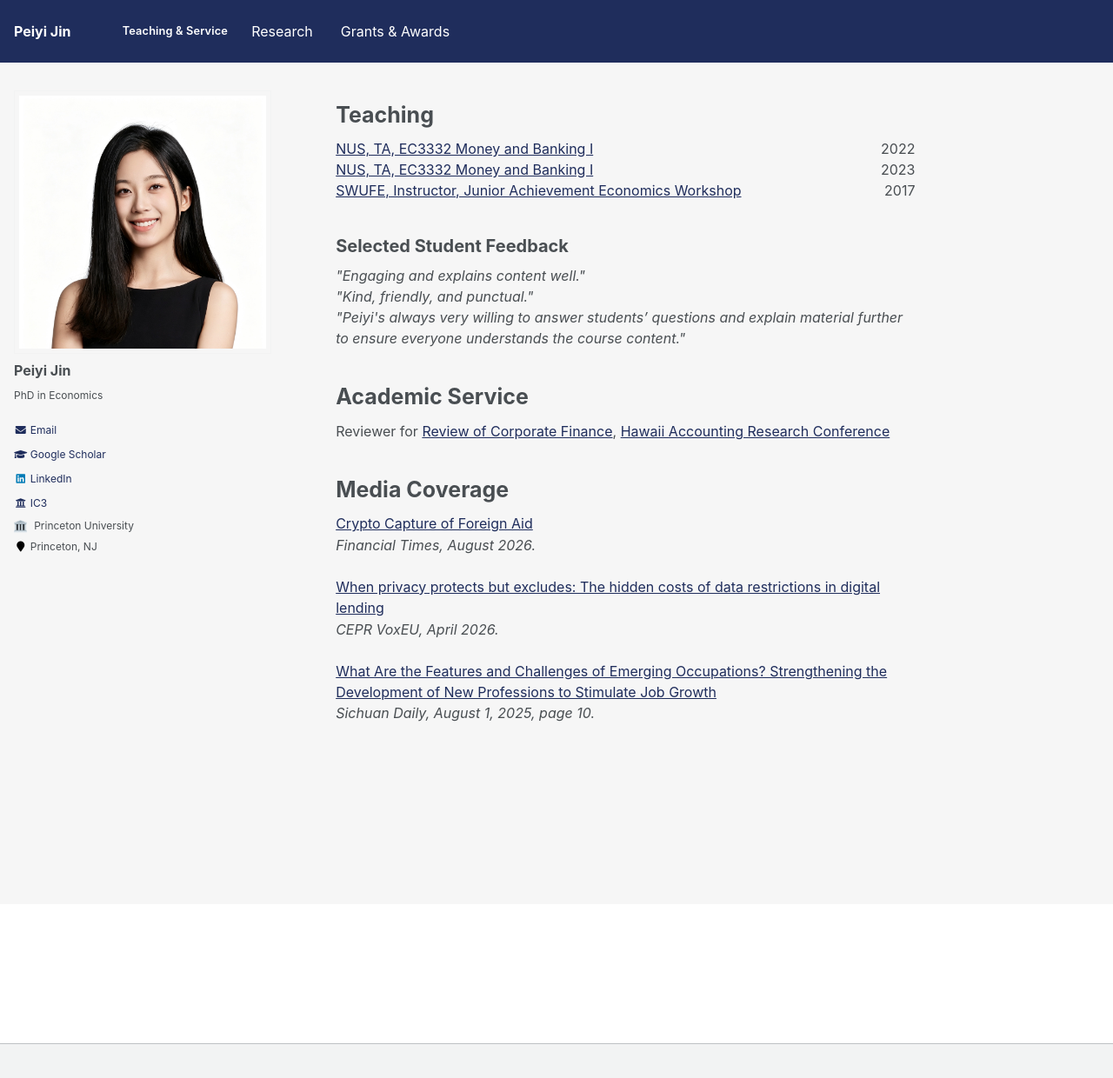
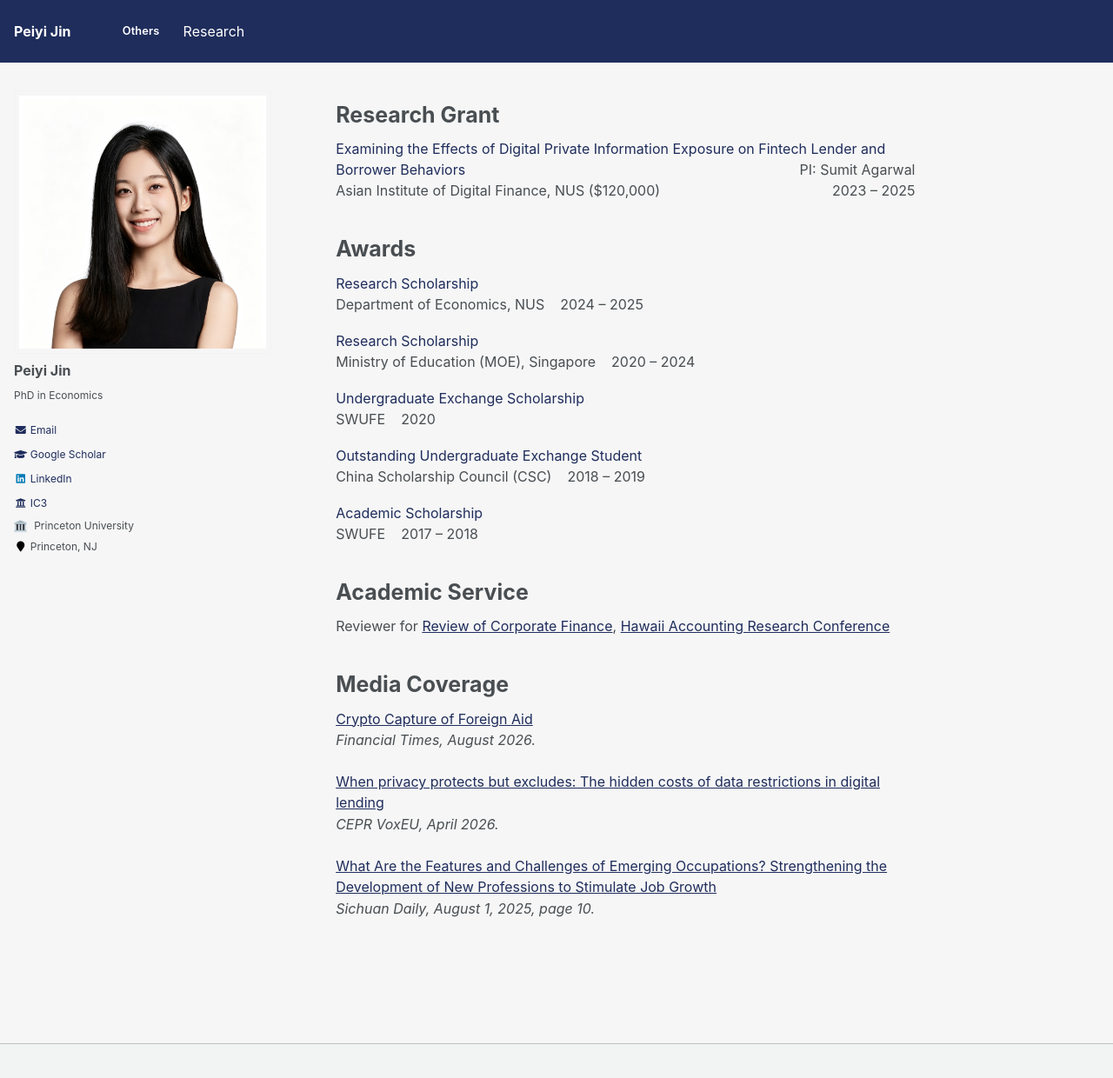
Before and after one commit to peiyi-jin/peiyi-jin.github.io, a Jekyll site: the page built from _pages/others.md, in a window 1280 px wide and 1265 px high. Shown: the top 1240 px of the window at 87% size. Built offline with Jekyll 4.4.1, drawn with Linux system fonts in a browser that asks for light colours.

Commit message:
Merge Grants & Awards and Teaching & Service into one Others page
Awards first, then academic service and media coverage; teaching list and
student feedback dropped. Old URLs redirect to /others/.

Co-Authored-By: Claude Opus 5.5 <noreply@anthropic.com>
Claude-Session: https://claude.ai/code/session_01NQdQ81EU5z7Ca6E2SwhLnP

```diff
--- a/_pages/others.md
+++ b/_pages/others.md
@@ -1,50 +1,71 @@
 ---
 title: ""
-permalink: /teaching-service/
+permalink: /others/
+redirect_from:
+  - /teaching-service/
+  - /grants-awards/
 layout: single
 author_profile: true
 ---
 
-Teaching
+Research Grant
+======
+<div class="row" style="margin-top:6px;">
+  <span style="color:#1F2D5C;">Examining the Effects of Digital Private Information Exposure on Fintech Lender and Borrower Behaviors</span>
+  <span style="float:right;" class="muted">PI: Sumit Agarwal</span>
+</div>
+
+<div class="row">
+  <span>Asian Institute of Digital Finance, NUS ($120,000)</span>
+  <span style="float:right;">2023 – 2025</span>
+</div>
+
+<div style="margin-top:40px;"></div>
+
+Awards
 ======
 
-<div style="overflow:auto;">
-  <a href="https://nusmods.com/modules/EC3332/money-and-banking-i">NUS, TA, EC3332 Money and Banking I</a>
-  <span style="float:right;">2022</span>
+<div style="overflow:auto; margin-bottom:18px;">
+  <span style="color:#1F2D5C;">Research Scholarship</span>
+  <div style="text-align:left;">
+    Department of Economics, NUS&nbsp;&nbsp;&nbsp;
+    2024 – 2025
+  </div>
 </div>
 
-<div style="overflow:auto;">
-  <a href="https://nusmods.com/modules/EC3332/money-and-banking-i">NUS, TA, EC3332 Money and Banking I</a>
-  <span style="float:right;">2023</span>
+<div style="overflow:auto; margin-bottom:18px;">
+  <span style="color:#1F2D5C;">Research Scholarship</span>
+  <div style="text-align:left;">
+    Ministry of Education (MOE), Singapore&nbsp;&nbsp;&nbsp;
+    2020 – 2024
+  </div>
 </div>
 
-<div style="overflow:auto;">
-  <a href="https://jausa.ja.org/programs/ja-economics">SWUFE, Instructor, Junior Achievement Economics Workshop</a>
-  <span style="float:right;">2017</span>
+<div style="overflow:auto; margin-bottom:18px;">
+  <span style="color:#1F2D5C;">Undergraduate Exchange Scholarship</span>
+  <div style="text-align:left;">
+    SWUFE&nbsp;&nbsp;&nbsp;
+    2020
+  </div>
 </div>
 
-<div style="margin-top: 10px;"></div>
-
-
-<h3 style="margin-bottom: 5px; font-size: 1.25em;">Selected Student Feedback</h3>
-<!-- <div style="margin-top:-20px;"></div> -->
-<div style="margin-top: 10px; font-style: italic;">
-<p style="margin: 0;">
-  "Engaging and explains content well." </p>
-<p style="margin: 0;">
-  "Kind, friendly, and punctual." </p>
-<p style="margin: 0;">
-  "Peiyi's always very willing to answer students’ questions and explain material further to ensure everyone understands the course content." </p>
+<div style="overflow:auto; margin-bottom:18px;">
+  <span style="color:#1F2D5C;">Outstanding Undergraduate Exchange Student</span>
+  <div style="text-align:left;">
+    China Scholarship Council (CSC)&nbsp;&nbsp;&nbsp;
+    2018 – 2019
+  </div>
 </div>
 
+<div style="overflow:auto; margin-bottom:18px;">
+  <span style="color:#1F2D5C;">Academic Scholarship</span>
+  <div style="text-align:left;">
+    SWUFE&nbsp;&nbsp;&nbsp;
+    2017 – 2018
+  </div>
+</div>
 
-
-<!-- <div style="margin-top: 30px; text-align: center;">
-  <img src="/images/ja.png" alt="JA Workshop" style="max-width: 450px; height: auto;">
-</div> -->
-
-
-  <div style="margin-top:40px;"></div>
+<div style="margin-top:40px;"></div>
 
 Academic Service
 ======
```
Also changed, not shown: _data/navigation.yml (+2 -5 lines), _pages/grants-awards.md (deleted, +0 -63 lines).
